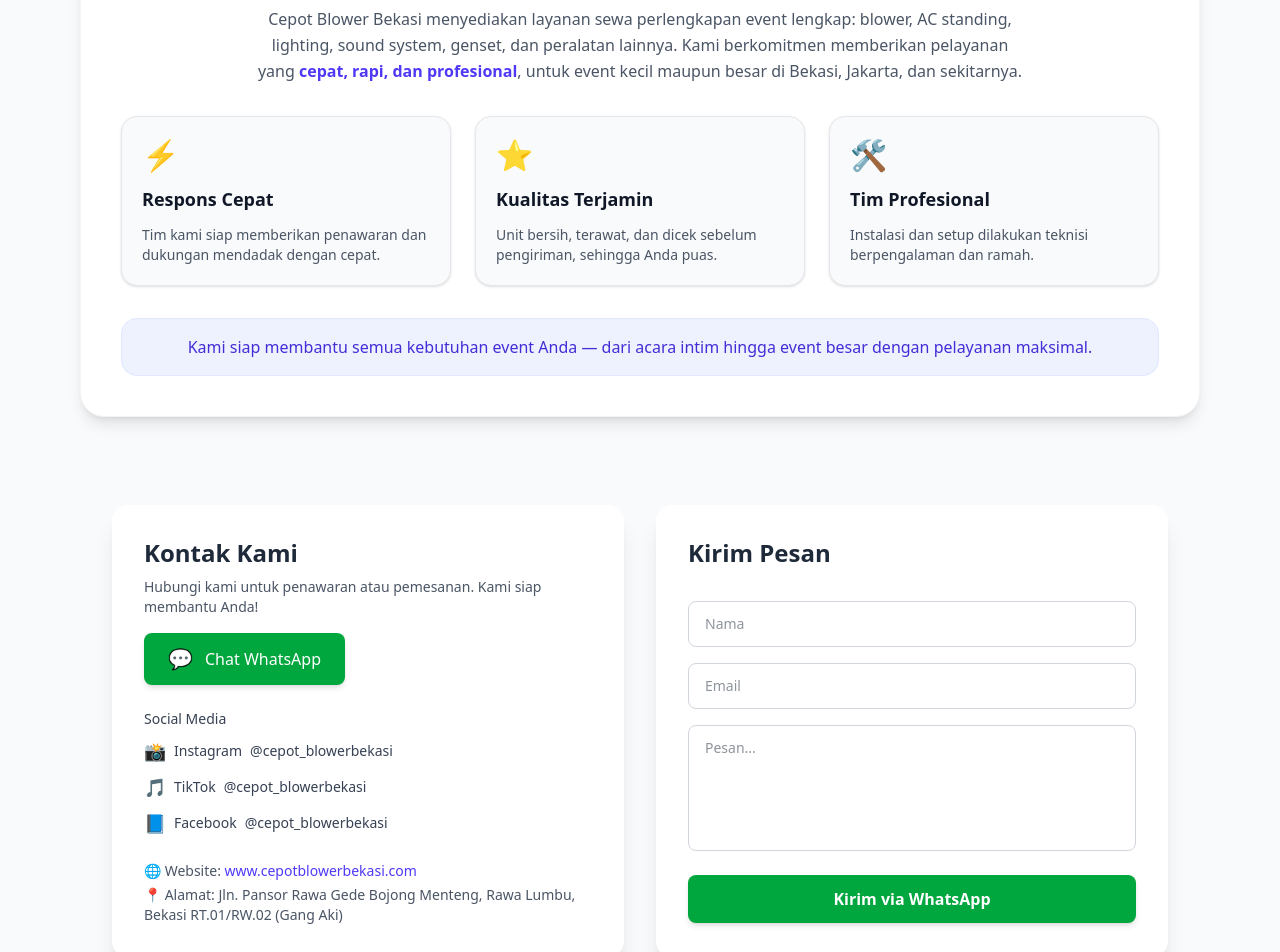
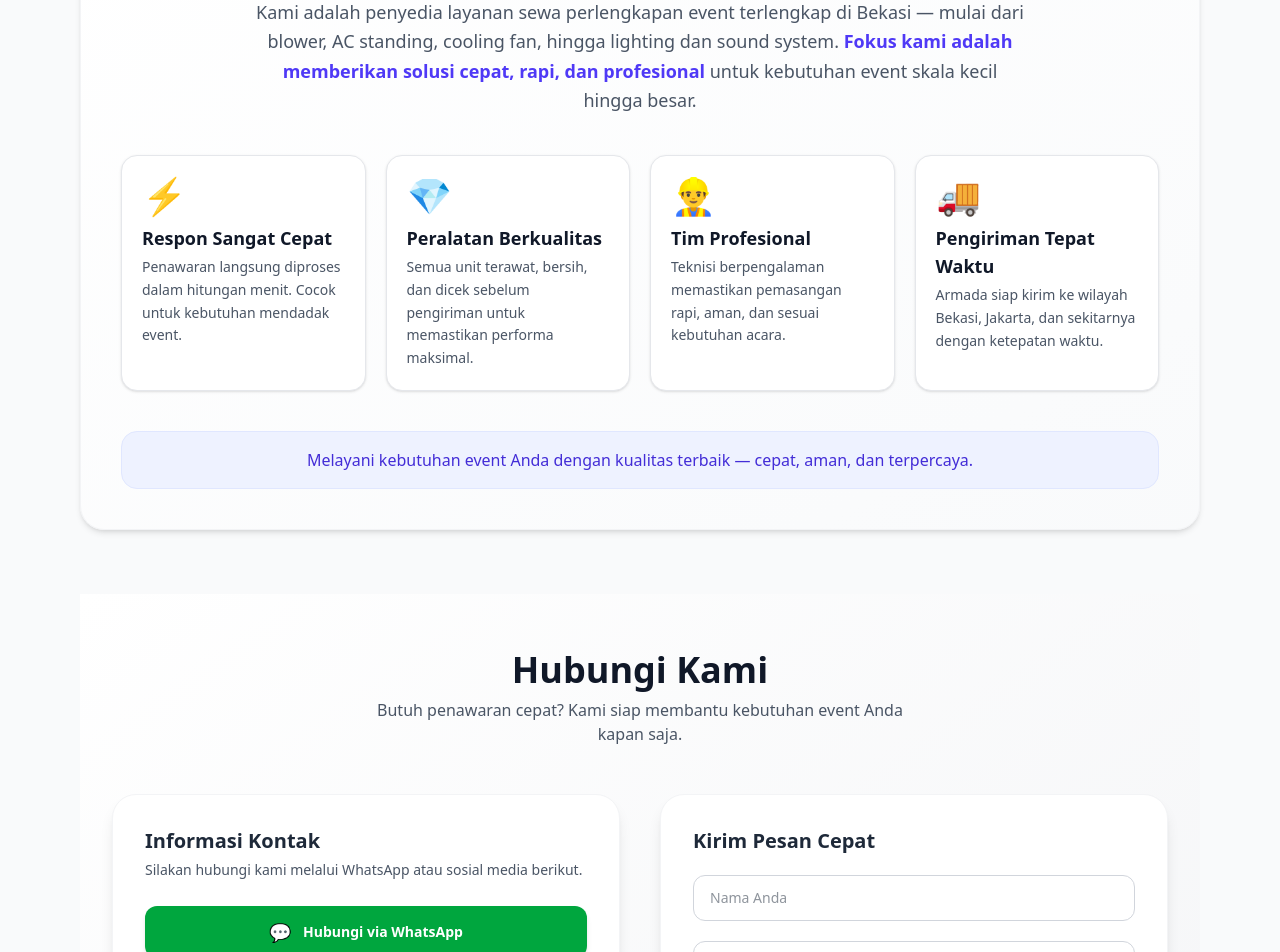
Before and after one commit to gvnorln/cepot-blower-bekasi, a Next.js app: page / in a window 1280 px wide. Shown: the part 3740-4692 px from the top of the page. Built offline with nearby package versions, Linux system fonts and the light colour scheme.

Commit message:
update cart increase & decrease

```diff
--- a/app/components/AboutSection.jsx
+++ b/app/components/AboutSection.jsx
@@ -1,58 +1,73 @@
 import React from "react";
 
 export default function AboutSection() {
+  const highlights = [
+    {
+      icon: "⚡",
+      title: "Respon Sangat Cepat",
+      desc: "Penawaran langsung diproses dalam hitungan menit. Cocok untuk kebutuhan mendadak event.",
+    },
+    {
+      icon: "💎",
+      title: "Peralatan Berkualitas",
+      desc: "Semua unit terawat, bersih, dan dicek sebelum pengiriman untuk memastikan performa maksimal.",
+    },
+    {
+      icon: "👷‍♂️",
+      title: "Tim Profesional",
+      desc: "Teknisi berpengalaman memastikan pemasangan rapi, aman, dan sesuai kebutuhan acara.",
+    },
+    {
+      icon: "🚚",
+      title: "Pengiriman Tepat Waktu",
+      desc: "Armada siap kirim ke wilayah Bekasi, Jakarta, dan sekitarnya dengan ketepatan waktu.",
+    },
+  ];
+
   return (
     <section
       id="about"
-      className="mt-16 bg-white p-6 sm:p-8 md:p-10 rounded-3xl shadow-lg border border-gray-100 max-w-6xl mx-auto"
+      className="mt-14 bg-gradient-to-br from-white to-gray-50 p-6 sm:p-8 md:p-10 rounded-3xl shadow-md border border-gray-100 max-w-6xl mx-auto"
     >
-      {/* Title */}
-      <h3 className="text-2xl sm:text-3xl font-bold text-gray-900 mb-4 text-center">
-        Tentang Kami
+      {/* Header */}
+      <h3 className="text-3xl sm:text-4xl font-extrabold text-gray-900 text-center">
+        Tentang <span className="text-indigo-600">Cepot Blower Bekasi</span>
       </h3>
 
-      {/* Subtitle */}
-      <p className="text-gray-600 text-sm sm:text-base md:text-base leading-relaxed text-center max-w-3xl mx-auto">
-        Cepot Blower Bekasi menyediakan layanan sewa perlengkapan event lengkap:
-        blower, AC standing, lighting, sound system, genset, dan peralatan lainnya.
-        Kami berkomitmen memberikan pelayanan yang <span className="font-semibold text-indigo-600">cepat, rapi, dan profesional</span>,
-        untuk event kecil maupun besar di Bekasi, Jakarta, dan sekitarnya.
+      <p className="text-gray-600 text-sm sm:text-base md:text-lg leading-relaxed text-center max-w-3xl mx-auto mt-3">
+        Kami adalah penyedia layanan sewa perlengkapan event terlengkap di
+        Bekasi — mulai dari blower, AC standing, cooling fan, hingga lighting
+        dan sound system.
+        <span className="font-semibold text-indigo-600">
+          {" "}
+          Fokus kami adalah memberikan solusi cepat, rapi, dan profesional{" "}
+        </span>
+        untuk kebutuhan event skala kecil hingga besar.
       </p>
 
       {/* Highlights */}
-      <div className="grid grid-cols-1 sm:grid-cols-2 lg:grid-cols-3 gap-6 mt-8">
-        {[
-          {
-            icon: "⚡",
-            title: "Respons Cepat",
-            desc: "Tim kami siap memberikan penawaran dan dukungan mendadak dengan cepat."
-          },
-          {
-            icon: "⭐",
-            title: "Kualitas Terjamin",
-            desc: "Unit bersih, terawat, dan dicek sebelum pengiriman, sehingga Anda puas."
-          },
-          {
-            icon: "🛠️",
-            title: "Tim Profesional",
-            desc: "Instalasi dan setup dilakukan teknisi berpengalaman dan ramah."
-          }
-        ].map((item, i) => (
+      <div className="grid grid-cols-1 sm:grid-cols-2 lg:grid-cols-4 gap-5 mt-10">
+        {highlights.map((item, i) => (
           <div
             key={i}
-            className="bg-gray-50 border border-gray-200 rounded-2xl p-5 shadow-sm hover:shadow-lg hover:scale-105 transition-transform duration-300 flex flex-col items-start gap-3"
+            className="bg-white rounded-2xl p-5 border border-gray-200 shadow-sm hover:shadow-xl transition duration-300 hover:-translate-y-1"
           >
-            <div className="text-3xl">{item.icon}</div>
-            <h4 className="font-semibold text-gray-900 text-base sm:text-lg">{item.title}</h4>
-            <p className="text-gray-600 text-sm sm:text-sm">{item.desc}</p>
+            <div className="text-4xl mb-2">{item.icon}</div>
+            <h4 className="text-lg font-semibold text-gray-900">
+              {item.title}
+            </h4>
+            <p className="text-gray-600 text-sm leading-relaxed mt-1">
+              {item.desc}
+            </p>
           </div>
         ))}
       </div>
 
-      {/* Extra info bottom */}
-      <div className="mt-8 p-4 bg-indigo-50 border border-indigo-100 rounded-2xl text-center">
-        <p className="text-indigo-700 font-medium text-sm sm:text-base">
-          Kami siap membantu semua kebutuhan event Anda — dari acara intim hingga event besar dengan pelayanan maksimal.
+      {/* Bottom Highlight */}
+      <div className="mt-10 p-4 bg-indigo-50 border border-indigo-100 rounded-2xl text-center">
+        <p className="text-indigo-700 font-medium text-base">
+          Melayani kebutuhan event Anda dengan kualitas terbaik — cepat, aman,
+          dan terpercaya.
         </p>
       </div>
     </section>
--- a/app/components/ContactSection.jsx
+++ b/app/components/ContactSection.jsx
@@ -9,44 +9,54 @@
   ];
 
   const [name, setName] = useState("");
-  const [email, setEmail] = useState("");
   const [message, setMessage] = useState("");
 
   const handleWhatsApp = () => {
-    const template = `
-Halo, saya ingin memesan produk dari Cepot Blower Bekasi.
+    const text = `
+Halo, saya ingin menghubungi Cepot Blower Bekasi.
 
 Nama: ${name}
-Email: ${email}
 Pesan: ${message}
 `;
-    const link = `https://wa.me/${WHATSAPP_PHONE}?text=${encodeURIComponent(template)}`;
-    window.open(link, "_blank");
+    const url = `https://wa.me/${WHATSAPP_PHONE}?text=${encodeURIComponent(text)}`;
+    window.open(url, "_blank");
   };
 
   return (
-    <section id="contact" className="mt-10 bg-gray-50 py-12">
-      <div className="max-w-6xl mx-auto px-4 sm:px-6 lg:px-8 grid md:grid-cols-2 gap-8">
+    <section id="contact" className="mt-16 bg-gradient-to-br from-white to-gray-100 py-14">
+      <div className="max-w-6xl mx-auto px-4 sm:px-6 lg:px-8">
 
-        {/* Kontak & Socials */}
-        <div className="bg-white p-8 rounded-2xl shadow-xl flex flex-col gap-6">
-          <div>
-            <h4 className="text-2xl font-bold text-gray-800 mb-2">Kontak Kami</h4>
-            <p className="text-gray-600 mb-4 text-sm">
-              Hubungi kami untuk penawaran atau pemesanan. Kami siap membantu Anda!
+        {/* Title */}
+        <h2 className="text-3xl sm:text-4xl font-extrabold text-gray-900 text-center">
+          Hubungi Kami
+        </h2>
+        <p className="text-gray-600 text-center mt-2 text-sm sm:text-base max-w-xl mx-auto">
+          Butuh penawaran cepat? Kami siap membantu kebutuhan event Anda kapan saja.
         </p>
 
-            {/* WhatsApp Button */}
+        {/* Main Card */}
+        <div className="grid md:grid-cols-2 gap-10 mt-12">
+
+          {/* Left: Contact & Socials */}
+          <div className="bg-white p-8 rounded-3xl shadow-lg border border-gray-100 flex flex-col gap-6">
+            <div>
+              <h4 className="text-xl font-bold text-gray-800 mb-1">Informasi Kontak</h4>
+              <p className="text-gray-600 text-sm leading-relaxed">
+                Silakan hubungi kami melalui WhatsApp atau sosial media berikut.
+              </p>
+            </div>
+
+            {/* CTA WhatsApp Single Button */}
             <button
               onClick={handleWhatsApp}
-              className="inline-flex items-center gap-3 bg-green-600 hover:bg-green-700 transition-colors text-white font-medium px-6 py-3 rounded-lg shadow-md"
+              className="flex items-center justify-center gap-3 bg-green-600 hover:bg-green-700 transition-colors text-white font-semibold px-6 py-3 rounded-xl shadow-md text-sm"
             >
-              <span className="text-xl">💬</span> Chat WhatsApp
+              <span className="text-lg">💬</span> Hubungi via WhatsApp
             </button>
 
             {/* Social Media */}
-            <div className="mt-6">
-              <h5 className="text-sm font-medium text-gray-700 mb-2">Social Media</h5>
+            <div>
+              <h5 className="text-sm font-semibold text-gray-700 mb-2">Social Media</h5>
               <div className="flex flex-col gap-2">
                 {socials.map((s) => (
                   <a
@@ -56,61 +66,56 @@
                     rel="noopener noreferrer"
                     className="flex items-center gap-2 text-gray-700 hover:text-indigo-600 transition text-sm"
                   >
-                    <span className="text-lg">{s.icon}</span> <span className="font-medium">{s.name}</span> {s.handle}
+                    <span className="text-lg">{s.icon}</span>
+                    <span className="font-medium">{s.name}</span>
+                    <span className="opacity-70">{s.handle}</span>
                   </a>
                 ))}
               </div>
             </div>
 
-            {/* Website & Alamat */}
-            <div className="mt-6 text-sm text-gray-600 space-y-1">
+            {/* Address */}
+            <div className="text-sm text-gray-600 space-y-1 pt-2">
               <p>🌐 Website: <a href="https://www.cepotblowerbekasi.com" target="_blank" className="text-indigo-600 hover:underline">www.cepotblowerbekasi.com</a></p>
               <p>📍 Alamat: Jln. Pansor Rawa Gede Bojong Menteng, Rawa Lumbu, Bekasi RT.01/RW.02 (Gang Aki)</p>
             </div>
           </div>
-        </div>
 
-        {/* Form Kirim Pesan */}
-        <div className="bg-white p-8 rounded-2xl shadow-xl flex flex-col gap-4">
-          <h4 className="text-2xl font-bold text-gray-800 mb-4">Kirim Pesan</h4>
+          {/* Right: Form */}
+          <div className="bg-white p-8 rounded-3xl shadow-lg border border-gray-100 flex flex-col gap-5">
+            <h4 className="text-xl font-bold text-gray-800">Kirim Pesan Cepat</h4>
 
             <input
               value={name}
               onChange={(e) => setName(e.target.value)}
-            className="border border-gray-300 px-4 py-3 rounded-lg focus:ring-2 focus:ring-indigo-400 focus:outline-none transition text-sm"
-            placeholder="Nama"
-            required
+              className="border border-gray-300 px-4 py-3 rounded-xl focus:ring-2 focus:ring-indigo-400 focus:outline-none text-sm"
+              placeholder="Nama Anda"
             />
-          <input
-            type="email"
-            value={email}
-            onChange={(e) => setEmail(e.target.value)}
-            className="border border-gray-300 px-4 py-3 rounded-lg focus:ring-2 focus:ring-indigo-400 focus:outline-none transition text-sm"
-            placeholder="Email"
-            required
-          />
+
             <textarea
               value={message}
               onChange={(e) => setMessage(e.target.value)}
-            className="border border-gray-300 px-4 py-3 rounded-lg focus:ring-2 focus:ring-indigo-400 focus:outline-none transition resize-none text-sm"
+              className="border border-gray-300 px-4 py-3 rounded-xl focus:ring-2 focus:ring-indigo-400 focus:outline-none resize-none text-sm"
               rows={5}
-            placeholder="Pesan..."
-            required
+              placeholder="Pesan Anda..."
             />
 
-          {/* Tombol WhatsApp */}
+            {/* Single CTA Button */}
             <button
               onClick={handleWhatsApp}
-            className="mt-2 bg-green-600 hover:bg-green-700 text-white font-semibold px-6 py-3 rounded-lg shadow-md transition"
+              className="mt-2 bg-indigo-600 hover:bg-indigo-700 text-white font-semibold py-3 rounded-xl shadow-md transition text-sm"
             >
-            Kirim via WhatsApp
+              Kirim Pesan via WhatsApp
             </button>
           </div>
+
         </div>
 
         {/* Footer */}
-      <div className="mt-12 border-t border-gray-200 pt-6 text-center text-gray-500 text-sm">
+        <div className="mt-12 border-t border-gray-200 pt-6 text-center text-gray-500 text-xs">
           &copy; {new Date().getFullYear()} Cepot Blower Bekasi. All rights reserved.
+        </div>
+
       </div>
     </section>
   );
--- a/app/components/FloatingCart.jsx
+++ b/app/components/FloatingCart.jsx
@@ -3,6 +3,16 @@
 
 export default function FloatingCart({ cart = [], setCart, WHATSAPP_PHONE }) {
   const [open, setOpen] = React.useState(false);
+
+  const increaseQty = (id, variantName) => {
+    setCart(
+      cart.map((p) =>
+        p.id === id && p.selectedVariant.name === variantName
+          ? { ...p, qty: p.qty + 1 }
+          : p
+      )
+    );
+  };
 
   const decreaseQty = (id, variantName) => {
     setCart(
@@ -24,7 +34,6 @@
     );
   };
 
-  // SAFE PRICE GETTER (always valid)
   const getUnitPrice = (p) =>
     p.selectedVariant.pricePerUnit ??
     p.selectedVariant.pricePerPcs ??
@@ -41,7 +50,9 @@
     }
     let msg = `Halo, saya ingin memesan produk dari Cepot Blower Bekasi.%0A%0A`;
     cart.forEach((p) => {
-      msg += `${p.title} (${p.selectedVariant.name}) - ${getUnitPrice(p).toLocaleString()} × ${p.qty} = Rp${getTotal(p).toLocaleString()}%0A`;
+      msg += `${p.title} (${p.selectedVariant.name}) - ${getUnitPrice(
+        p
+      ).toLocaleString()} × ${p.qty} = Rp${getTotal(p).toLocaleString()}%0A`;
     });
     msg += `%0ATotal: Rp${totalPrice.toLocaleString()}%0A%0ANama: %0AAlamat: %0ACatatan:`;
     window.open(`https://wa.me/${WHATSAPP_PHONE}?text=${msg}`, "_blank");
@@ -69,7 +80,6 @@
                         {p.selectedVariant.name}
                       </p>
 
-                      {/* --- CLEAN PRICE DISPLAY --- */}
                       <p className="text-xs text-gray-800 font-semibold mt-1">
                         Rp {unitPrice.toLocaleString()} × {p.qty} ={" "}
                         <span className="font-bold">
@@ -80,19 +90,28 @@
 
                     <div className="flex gap-1 mt-2">
                       <button
-                        onClick={() => decreaseQty(p.id, p.selectedVariant.name)}
+                        onClick={() =>
+                          decreaseQty(p.id, p.selectedVariant.name)
+                        }
                         className="text-red-500 font-bold px-2"
                       >
                         -
                       </button>
+
+                      {/* FIX: gunakan increaseQty */}
                       <button
-                        onClick={() => setCart([...cart, { ...p, qty: 1 }])}
+                        onClick={() =>
+                          increaseQty(p.id, p.selectedVariant.name)
+                        }
                         className="text-green-500 font-bold px-2"
                       >
                         +
                       </button>
+
                       <button
-                        onClick={() => removeFromCart(p.id, p.selectedVariant.name)}
+                        onClick={() =>
+                          removeFromCart(p.id, p.selectedVariant.name)
+                        }
                         className="text-gray-400 font-bold px-2"
                       >
                         x
```
Lines whose indentation alone changed are shown as unchanged.
